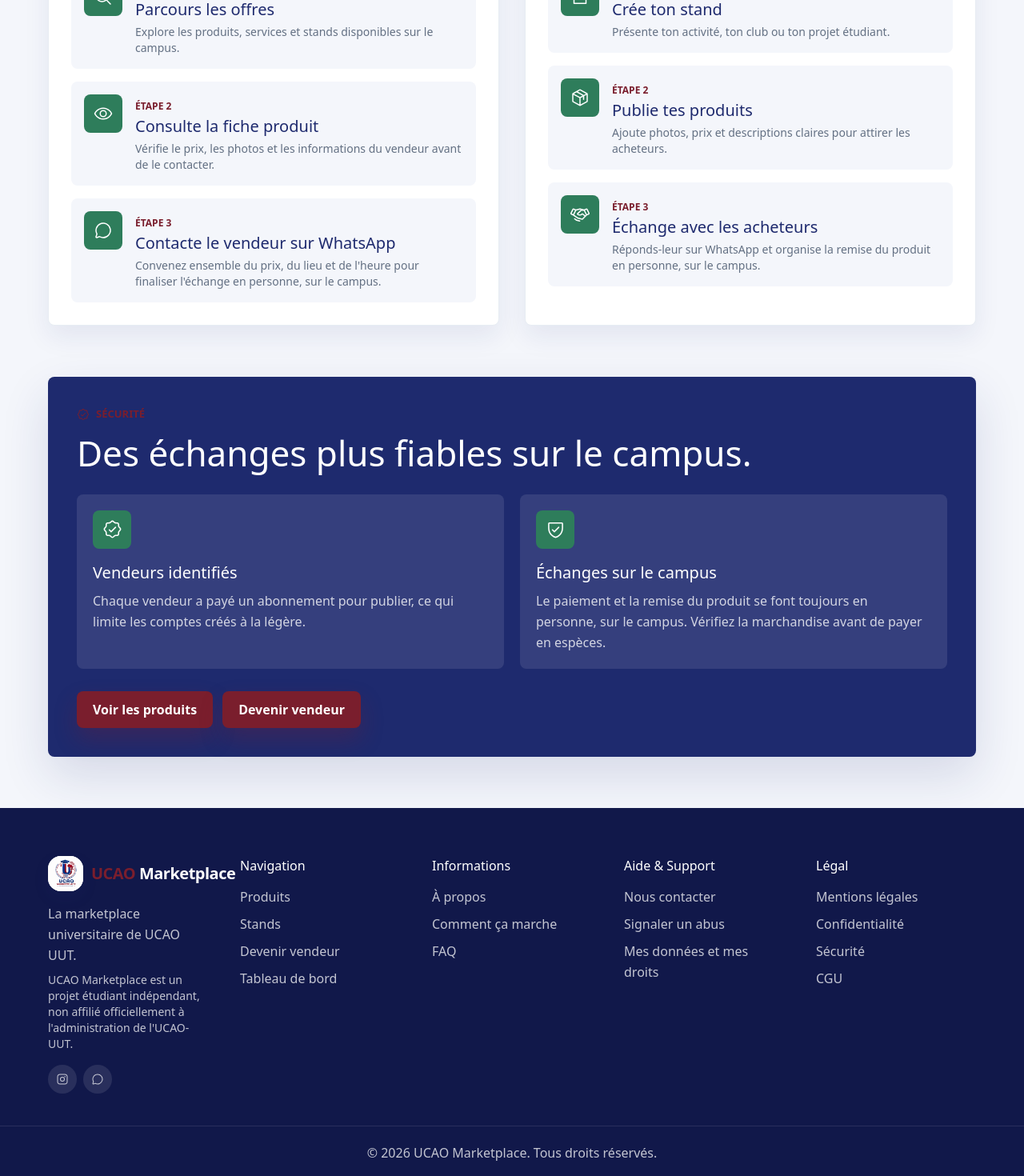
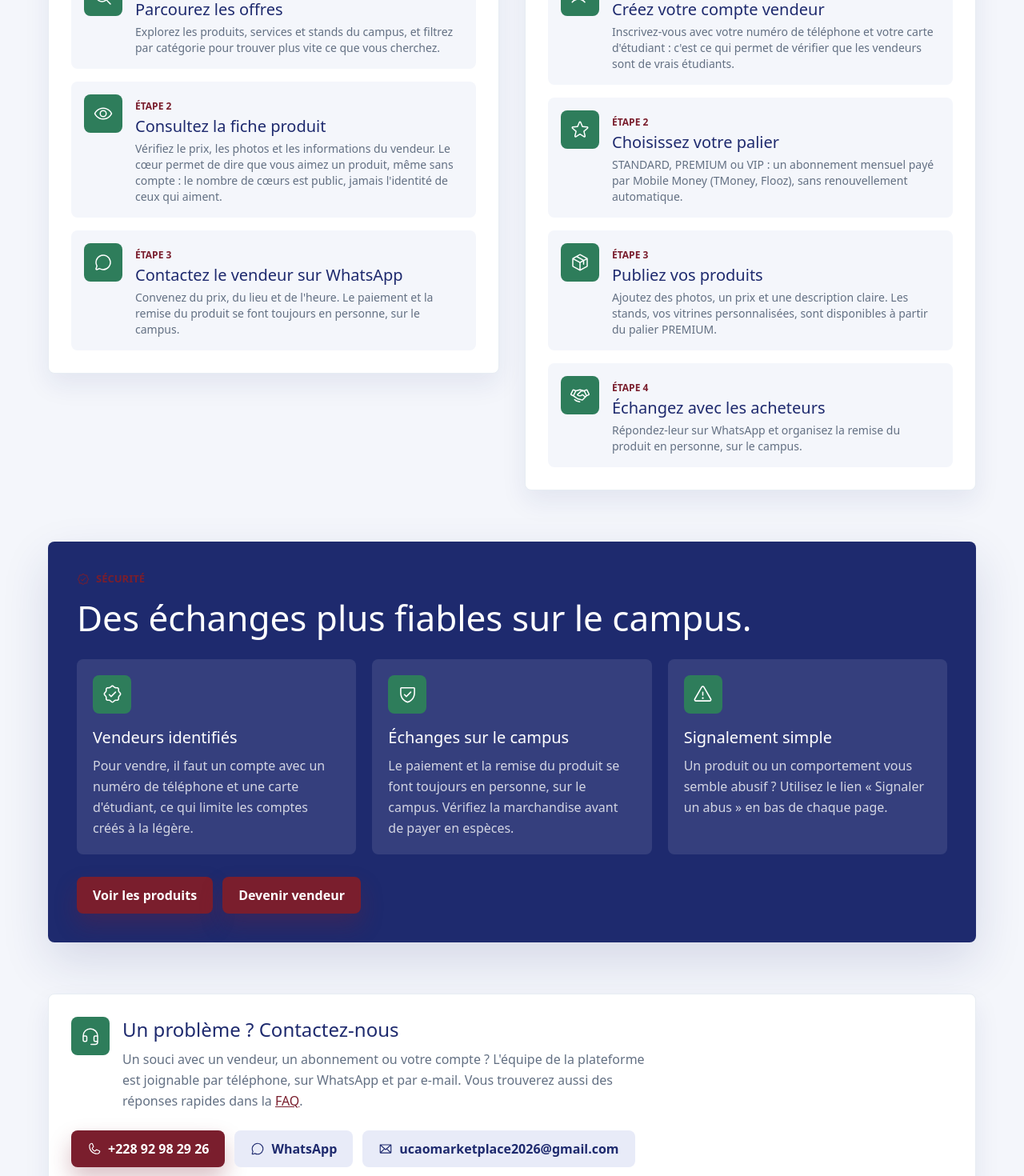
Before and after one commit to Alfred-bit-co/UCAO-marketplaceV1, a Next.js app in the folder frontend/: page /comment-ca-marche in a window 1280 px wide. Shown: the part 720-2190 px from the top of the page at 80% size. Built offline with nearby package versions, Linux system fonts and the light colour scheme; no server answers.

Commit message:
feat: refonte de Comment ca marche et des cartes de paliers

```diff
--- a/frontend/app/comment-ca-marche/page.tsx
+++ b/frontend/app/comment-ca-marche/page.tsx
@@ -1,71 +1,94 @@
 import Link from "next/link";
 import {
+  AlertTriangle,
   BadgeCheck,
   Eye,
   Handshake,
+  Headset,
+  Mail,
   MessageCircle,
   PackagePlus,
+  Phone,
   Search,
   ShieldCheck,
-  Store,
+  Star,
+  UserPlus,
 } from "@/lib/icons";
 import type { IconComponent } from "@/lib/icons";
 import type { Metadata } from "next";
 import { PageShell } from "@/components/page-shell";
+import { TrialNotice } from "@/components/trial-notice";
 
 export const metadata: Metadata = {
   title: "Comment ça marche — UCAO Marketplace",
-  description: "Découvrez comment acheter et vendre entre étudiants sur UCAO Marketplace.",
+  description: "Découvrez comment acheter et vendre entre étudiants sur UCAO Marketplace, et qui contacter en cas de problème.",
 };
 
 const ICON_STROKE = 2.2;
 
-const buyerSteps: { Icon: IconComponent; title: string; text: string }[] = [
+// Contact de l'équipe de la plateforme
+const SUPPORT_PHONE_DISPLAY = "+228 92 98 29 26";
+const SUPPORT_PHONE_LINK = "+22892982926";
+const SUPPORT_EMAIL = "ucaomarketplace2026@gmail.com";
+
+type Step = { Icon: IconComponent; title: string; text: string };
+
+const buyerSteps: Step[] = [
   {
     Icon: Search,
-    title: "Parcours les offres",
-    text: "Explore les produits, services et stands disponibles sur le campus.",
+    title: "Parcourez les offres",
+    text: "Explorez les produits, services et stands du campus, et filtrez par catégorie pour trouver plus vite ce que vous cherchez.",
   },
   {
     Icon: Eye,
-    title: "Consulte la fiche produit",
-    text: "Vérifie le prix, les photos et les informations du vendeur avant de le contacter.",
+    title: "Consultez la fiche produit",
+    text: "Vérifiez le prix, les photos et les informations du vendeur. Le cœur permet de dire que vous aimez un produit, même sans compte : le nombre de cœurs est public, jamais l'identité de ceux qui aiment.",
   },
   {
     Icon: MessageCircle,
-    title: "Contacte le vendeur sur WhatsApp",
-    text: "Convenez ensemble du prix, du lieu et de l'heure pour finaliser l'échange en personne, sur le campus.",
+    title: "Contactez le vendeur sur WhatsApp",
+    text: "Convenez du prix, du lieu et de l'heure. Le paiement et la remise du produit se font toujours en personne, sur le campus.",
   },
 ];
 
-const sellerSteps: { Icon: IconComponent; title: string; text: string }[] = [
+const sellerSteps: Step[] = [
   {
-    Icon: Store,
-    title: "Crée ton stand",
-    text: "Présente ton activité, ton club ou ton projet étudiant.",
+    Icon: UserPlus,
+    title: "Créez votre compte vendeur",
+    text: "Inscrivez-vous avec votre numéro de téléphone et votre carte d'étudiant : c'est ce qui permet de vérifier que les vendeurs sont de vrais étudiants.",
+  },
+  {
+    Icon: Star,
+    title: "Choisissez votre palier",
+    text: "STANDARD, PREMIUM ou VIP : un abonnement mensuel payé par Mobile Money (TMoney, Flooz), sans renouvellement automatique.",
   },
   {
     Icon: PackagePlus,
-    title: "Publie tes produits",
-    text: "Ajoute photos, prix et descriptions claires pour attirer les acheteurs.",
+    title: "Publiez vos produits",
+    text: "Ajoutez des photos, un prix et une description claire. Les stands, vos vitrines personnalisées, sont disponibles à partir du palier PREMIUM.",
   },
   {
     Icon: Handshake,
-    title: "Échange avec les acheteurs",
-    text: "Réponds-leur sur WhatsApp et organise la remise du produit en personne, sur le campus.",
+    title: "Échangez avec les acheteurs",
+    text: "Répondez-leur sur WhatsApp et organisez la remise du produit en personne, sur le campus.",
   },
 ];
 
-const securityItems: { Icon: IconComponent; title: string; text: string }[] = [
+const securityItems: Step[] = [
   {
     Icon: BadgeCheck,
     title: "Vendeurs identifiés",
-    text: "Chaque vendeur a payé un abonnement pour publier, ce qui limite les comptes créés à la légère.",
+    text: "Pour vendre, il faut un compte avec un numéro de téléphone et une carte d'étudiant, ce qui limite les comptes créés à la légère.",
   },
   {
     Icon: ShieldCheck,
     title: "Échanges sur le campus",
     text: "Le paiement et la remise du produit se font toujours en personne, sur le campus. Vérifiez la marchandise avant de payer en espèces.",
+  },
+  {
+    Icon: AlertTriangle,
+    title: "Signalement simple",
+    text: "Un produit ou un comportement vous semble abusif ? Utilisez le lien « Signaler un abus » en bas de chaque page.",
   },
 ];
 
@@ -82,15 +105,17 @@ export default function CommentCaMarchePage() {
               Comment ça marche ?
             </h1>
             <p className="mt-5 max-w-2xl text-lg font-medium text-white/88">
-              Acheter et vendre entre étudiants UCAO UUT, simplement, via WhatsApp et en personne sur le campus.
+              Acheter et vendre entre étudiants UCAO UUT, simplement : on se contacte sur WhatsApp et on échange en personne sur le campus.
             </p>
           </div>
         </section>
 
-        <section className="container-ucao grid gap-8 py-16 lg:grid-cols-2">
-          <StepGroup title="Acheter" intro="Trouve rapidement ce dont tu as besoin pour les cours, les projets ou la vie de campus." steps={buyerSteps} />
-          <StepGroup title="Vendre" intro="Transforme ton idée, ton service ou ton stock en stand visible par la communauté." steps={sellerSteps} />
+        <section className="container-ucao grid gap-8 py-16 lg:grid-cols-2 lg:items-start">
+          <StepGroup title="Acheter" intro="Trouvez rapidement ce dont vous avez besoin pour les cours, les projets ou la vie de campus." steps={buyerSteps} />
+          <StepGroup title="Vendre" intro="Transformez votre idée, votre service ou votre stock en une vitrine visible par toute la communauté." steps={sellerSteps} />
         </section>
+
+        <TrialNotice />
 
         <section className="container-ucao pb-16">
           <div className="rounded-ucao bg-ucao-navy p-7 text-white shadow-ucao md:p-9">
@@ -100,7 +125,7 @@ export default function CommentCaMarchePage() {
             <h2 className="mb-6 text-[clamp(28px,4vw,44px)] font-medium leading-tight">
               Des échanges plus fiables sur le campus.
             </h2>
-            <div className="grid gap-5 md:grid-cols-2">
+            <div className="grid gap-5 md:grid-cols-3">
               {securityItems.map(({ Icon, title, text }) => (
                 <article key={title} className="rounded-ucao bg-white/10 p-5">
                   <span className="grid size-12 place-items-center rounded-ucao bg-ucao-success text-white">
@@ -121,20 +146,49 @@ export default function CommentCaMarchePage() {
             </div>
           </div>
         </section>
+
+        <section className="container-ucao pb-[84px]">
+          <div className="panel p-6 md:p-7">
+            <div className="flex items-start gap-4">
+              <span className="grid size-12 shrink-0 place-items-center rounded-ucao bg-ucao-success text-white">
+                <Headset size={24} strokeWidth={ICON_STROKE} />
+              </span>
+              <div>
+                <h2 className="text-2xl font-medium">Un problème ? Contactez-nous</h2>
+                <p className="mt-2 max-w-2xl text-ucao-muted dark:text-[#a8b8cc]">
+                  Un souci avec un vendeur, un abonnement ou votre compte ? L&apos;équipe de la plateforme est joignable par téléphone,
+                  sur WhatsApp et par e-mail. Vous trouverez aussi des réponses rapides dans la{" "}
+                  <Link className="font-medium text-ucao-red underline" href="/faq">
+                    FAQ
+                  </Link>
+                  .
+                </p>
+              </div>
+            </div>
+            <div className="mt-6 flex flex-wrap gap-3">
+              <a className="btn btn-primary" href={"tel:" + SUPPORT_PHONE_LINK}>
+                <Phone size={18} strokeWidth={ICON_STROKE} /> {SUPPORT_PHONE_DISPLAY}
+              </a>
+              <a
+                className="btn btn-ghost"
+                href={"https://wa.me/" + SUPPORT_PHONE_LINK.replace("+", "")}
+                target="_blank"
+                rel="noopener noreferrer"
+              >
+                <MessageCircle size={18} strokeWidth={ICON_STROKE} /> WhatsApp
+              </a>
+              <a className="btn btn-ghost" href={"mailto:" + SUPPORT_EMAIL}>
+                <Mail size={18} strokeWidth={ICON_STROKE} /> {SUPPORT_EMAIL}
+              </a>
+            </div>
+          </div>
+        </section>
       </main>
     </PageShell>
   );
 }
 
-function StepGroup({
-  title,
-  intro,
-  steps,
-}: {
-  title: string;
-  intro: string;
-  steps: { Icon: IconComponent; title: string; text: string }[];
-}) {
+function StepGroup({ title, intro, steps }: { title: string; intro: string; steps: Step[] }) {
   return (
     <section className="panel p-6 md:p-7">
       <h2 className="text-3xl font-medium">{title}</h2>
--- a/frontend/app/devenir-vendeur/page.tsx
+++ b/frontend/app/devenir-vendeur/page.tsx
@@ -1,6 +1,6 @@
 "use client";
 
-import { AlertTriangle, CheckCircle2, Clock3, Crown, Loader2, Save, Send, ShieldAlert, Star, UserPlus } from "@/lib/icons";
+import { AlertTriangle, CheckCircle2, Clock3, Crown, Loader2, Save, Send, ShieldAlert, Star, UserPlus, X } from "@/lib/icons";
 import { useEffect, useState } from "react";
 import { PageHero } from "@/components/page-hero";
 import { PageShell } from "@/components/page-shell";
@@ -27,6 +27,15 @@ const TIER_STYLES: Record<SubscriptionTier, { Icon: typeof Send; iconBg: string;
     button: "border-2 border-ucao-success bg-transparent text-ucao-success hover:bg-ucao-success hover:text-white",
   },
 };
+
+const TIER_TAGLINES: Record<SubscriptionTier, string> = {
+  STANDARD: "Pour démarrer",
+  PREMIUM: "Pour développer votre activité",
+  VIP: "Pour vendre au maximum",
+};
+
+// Passer à false le jour où la page des demandes d'étudiants est en ligne : la mention « Bientôt » disparaît du palier VIP.
+const VIP_REQUESTS_SOON = true;
 
 type PageState = "loading" | "error" | "unauthenticated" | "missing_phone" | "ready";
 
@@ -219,18 +228,47 @@ export default function DevenirVendeurPage() {
             const style = TIER_STYLES[plan.tier];
             const trialLabel = TRIAL_DURATIONS[plan.tier].label;
             const paidButtonClass = canTrial ? "btn-ghost" : style.button === "btn-primary" ? "btn-primary" : style.button;
+            const hasStand = plan.standLimit > 0;
             return (
-              <article key={plan.tier} className={cn("panel relative flex flex-col gap-3 p-6", plan.recommended && "border-ucao-red ring-1 ring-ucao-red")}>
-                {plan.recommended && <span className="absolute right-4 top-4 rounded-full bg-ucao-red px-3 py-1 text-xs font-bold text-white">Recommandé</span>}
-                <span className={cn("grid size-12 place-items-center rounded-full", style.iconBg)}><style.Icon size={22} /></span>
-                <h2 className="text-2xl font-medium">{plan.tier}</h2>
-                <p className="text-3xl font-bold">{plan.price.toLocaleString("fr-FR")} FCFA<span className="text-sm font-normal"> / mois</span></p>
-                <ul className="flex-1 space-y-2 border-t border-ucao-line pt-3 text-sm dark:border-[#2a3a52]">
-                  <li className="flex items-center gap-2"><CheckCircle2 size={16} className="text-ucao-success" /> {plan.productLimit} produits maximum</li>
-                  <li className="flex items-center gap-2"><CheckCircle2 size={16} className="text-ucao-success" />{plan.standLimit === 0 ? "Aucun stand" : plan.standLimit + " stand(s) maximum"}</li>
-                  {canTrial && <li className="flex items-center gap-2 font-medium"><Clock3 size={16} className="text-ucao-success" /> Essai gratuit : {trialLabel}</li>}
+              <article
+                key={plan.tier}
+                className={cn(
+                  "panel relative flex flex-col overflow-hidden p-0",
+                  plan.recommended && "border-ucao-red shadow-ucao ring-2 ring-ucao-red",
+                )}
+              >
+                {plan.recommended && (
+                  <span className="absolute right-4 top-4 rounded-full bg-ucao-red px-3 py-1 text-xs font-bold uppercase tracking-wide text-white">
+                    Recommandé
+                  </span>
+                )}
+                <header className="flex items-center gap-3 px-6 pt-6">
+                  <span className={cn("grid size-12 shrink-0 place-items-center rounded-full", style.iconBg)}>
+                    <style.Icon size={24} />
+                  </span>
+                  <div>
+                    <h2 className="text-xl font-semibold tracking-wide">{plan.tier}</h2>
+                    <p className="text-sm text-ucao-muted dark:text-[#a8b8cc]">{TIER_TAGLINES[plan.tier]}</p>
+                  </div>
+                </header>
+                <p className="flex items-baseline gap-1.5 px-6 pt-5">
+                  <span className="text-4xl font-bold tracking-tight">{plan.price.toLocaleString("fr-FR")}</span>
+                  <span className="text-base font-semibold">FCFA</span>
+                  <span className="text-sm text-ucao-muted dark:text-[#a8b8cc]">/ mois</span>
+                </p>
+                <ul className="mt-5 flex-1 space-y-3 border-t border-ucao-line px-6 pt-5 text-sm dark:border-[#2a3a52]">
+                  <PlanFeature variant="yes">{plan.productLimit} produits maximum</PlanFeature>
+                  <PlanFeature variant={hasStand ? "yes" : "no"}>
+                    {hasStand ? plan.standLimit + " stand" + (plan.standLimit > 1 ? "s" : "") + " maximum" : "Aucun stand"}
+                  </PlanFeature>
+                  {plan.tier === "VIP" && (
+                    <PlanFeature variant="yes" badge={VIP_REQUESTS_SOON ? "Bientôt" : undefined}>
+                      Voir les demandes des étudiants
+                    </PlanFeature>
+                  )}
+                  {canTrial && <PlanFeature variant="trial">Essai gratuit : {trialLabel}</PlanFeature>}
                 </ul>
-                <div className="grid gap-2">
+                <div className="mt-6 grid gap-2 px-6 pb-6">
                   {canTrial && (
                     <button type="button" className="btn btn-primary w-full" disabled={busy} onClick={() => handleTrial(plan.tier)}>
                       {loadingTrialTier === plan.tier ? <Loader2 className="animate-spin" size={18} /> : null}
@@ -239,7 +277,7 @@ export default function DevenirVendeurPage() {
                   )}
                   <button type="button" className={cn("btn w-full", paidButtonClass)} disabled={busy} onClick={() => handleChoose(plan.tier)}>
                     {loadingTier === plan.tier ? <Loader2 className="animate-spin" size={18} /> : null}
-                    {canTrial ? "S'abonner directement" : `Choisir ${plan.tier}`}
+                    {canTrial ? "S'abonner directement" : "Choisir " + plan.tier}
                   </button>
                 </div>
               </article>
@@ -261,3 +299,34 @@ export default function DevenirVendeurPage() {
     </PageShell>
   );
 }
+
+type PlanFeatureProps = {
+  /** yes : inclus (coche verte) ; no : non inclus (croix rouge) ; trial : essai gratuit (horloge verte). */
+  variant: "yes" | "no" | "trial";
+  /** Petite étiquette à droite de la ligne, par exemple « Bientôt ». */
+  badge?: string;
+  children: React.ReactNode;
+};
+
+function PlanFeature({ variant, badge, children }: PlanFeatureProps) {
+  return (
+    <li className={cn("flex items-start gap-2.5", variant === "trial" && "font-medium")}>
+      {variant === "yes" && <CheckCircle2 size={18} weight="fill" className="mt-0.5 shrink-0 text-ucao-success" aria-hidden="true" />}
+      {variant === "trial" && <Clock3 size={18} className="mt-0.5 shrink-0 text-ucao-success" aria-hidden="true" />}
+      {variant === "no" && (
+        <span className="mt-0.5 grid size-[18px] shrink-0 place-items-center rounded-full bg-red-100 text-red-600 dark:bg-red-500/15 dark:text-red-400">
+          <X size={12} weight="bold" aria-hidden="true" />
+        </span>
+      )}
+      <span className={cn(variant === "no" && "text-ucao-muted dark:text-[#a8b8cc]")}>
+        {children}
+        {variant === "no" && <span className="sr-only"> (non inclus)</span>}
+      </span>
+      {badge && (
+        <span className="ml-auto shrink-0 rounded-full bg-amber-100 px-2 py-0.5 text-xs font-semibold text-amber-800 dark:bg-amber-500/15 dark:text-amber-300">
+          {badge}
+        </span>
+      )}
+    </li>
+  );
+}
--- /dev/null
+++ b/frontend/components/trial-notice.tsx
@@ -0,0 +1,72 @@
+"use client";
+
+import Link from "next/link";
+import { useEffect, useState } from "react";
+import { Clock3 } from "@/lib/icons";
+import { createClient } from "@/lib/supabase";
+import { TRIAL_DURATIONS } from "@/lib/trial";
+
+const TIERS = ["STANDARD", "PREMIUM", "VIP"] as const;
+
+/**
+ * Paragraphe sur l'essai gratuit.
+ * Il n'apparaît que si les essais sont ouverts (fonction SQL publique trials_open) :
+ * tant qu'ils sont fermés, rien n'est affiché. Les durées viennent de lib/trial.ts.
+ */
+export function TrialNotice() {
+  const [open, setOpen] = useState(false);
+
+  useEffect(() => {
+    let cancelled = false;
+
+    async function check() {
+      const supabase = createClient();
+      if (!supabase) return;
+      const { data, error } = await supabase.rpc("trials_open");
+      if (error) {
+        console.error("SUPABASE ERROR (trials_open):", error);
+        return;
+      }
+      if (!cancelled) setOpen(data === true);
+    }
+
+    void check();
+    return () => {
+      cancelled = true;
+    };
+  }, []);
+
+  if (!open) return null;
+
+  return (
+    <section className="container-ucao pb-16">
+      <div className="panel flex flex-col gap-6 border-2 border-ucao-success/40 p-6 md:flex-row md:items-center md:justify-between md:p-7">
+        <div className="flex items-start gap-4">
+          <span className="grid size-12 shrink-0 place-items-center rounded-ucao bg-ucao-success text-white">
+            <Clock3 size={24} strokeWidth={2.2} />
+          </span>
+          <div>
+            <h2 className="text-2xl font-medium">Essayez avant de payer</h2>
+            <p className="mt-2 text-ucao-muted dark:text-[#a8b8cc]">
+              Choisissez le palier qui vous convient et testez-le gratuitement, sans aucun paiement. Un seul essai par personne.
+              À la fin de l&apos;essai, vos produits sont masqués au public mais conservés : ils redeviennent visibles dès que vous vous abonnez.
+            </p>
+            <ul className="mt-4 flex flex-wrap gap-2">
+              {TIERS.map((tier) => (
+                <li
+                  key={tier}
+                  className="rounded-full bg-ucao-soft px-3 py-1 text-sm font-medium dark:bg-[#0b1c31]"
+                >
+                  {tier} : {TRIAL_DURATIONS[tier].label}
+                </li>
+              ))}
+            </ul>
+          </div>
+        </div>
+        <Link className="btn btn-primary shrink-0" href="/devenir-vendeur">
+          Choisir ma version d&apos;essai
+        </Link>
+      </div>
+    </section>
+  );
+}
```
